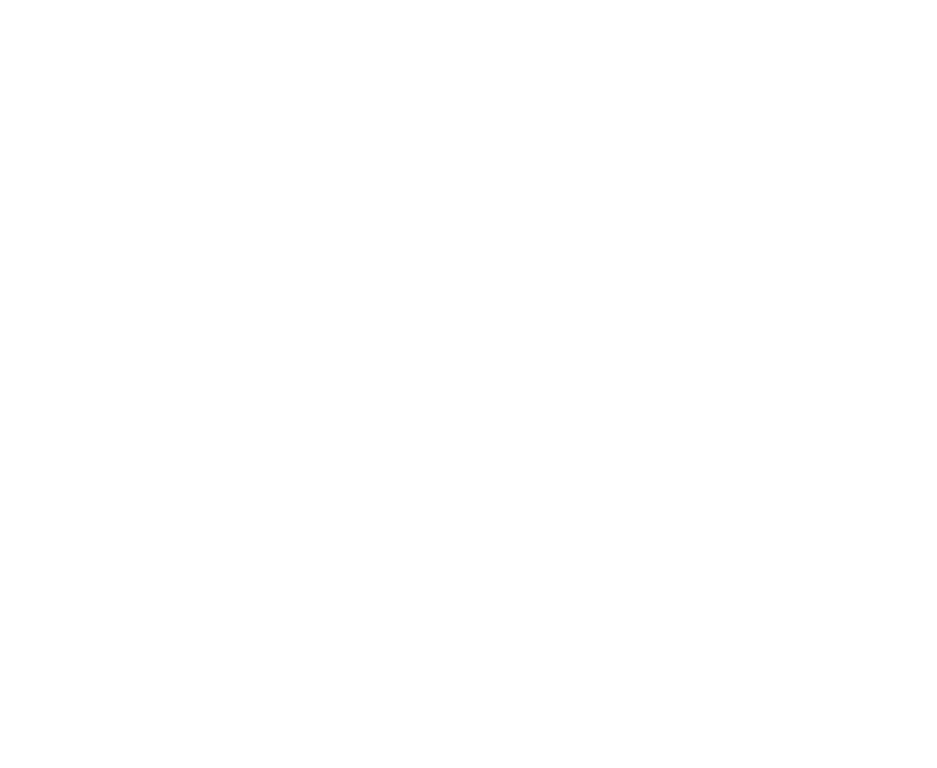
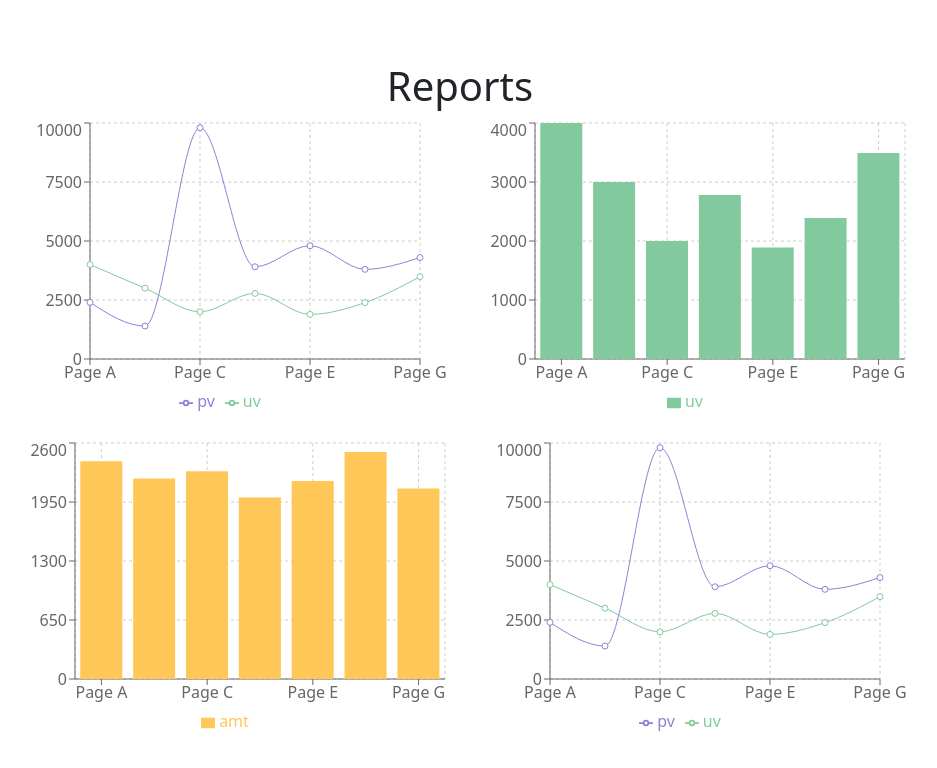
Before and after one commit to COMP2281/software-engineering-group24-25-03, a React (Vite) app in the folder progressTrackerFrontend/: page /reports in a window 1280 px wide. Before the commit this address had no page. Shown: the top 768 px of the page, without its empty margins (180-1117 px from the left). Built offline with nearby package versions, Linux system fonts and the light colour scheme.

Commit message:
Update routes, add reports page

```diff
--- a/progressTrackerFrontend/package.json
+++ b/progressTrackerFrontend/package.json
@@ -22,6 +22,7 @@
     "react-dom": "^18.3.1",
     "react-redux": "^9.1.2",
     "react-router-dom": "^7.0.2",
+    "recharts": "^2.15.1",
     "redux": "^5.0.1"
   },
   "devDependencies": {
--- a/progressTrackerFrontend/src/App.jsx
+++ b/progressTrackerFrontend/src/App.jsx
@@ -3,10 +3,12 @@ import { BrowserRouter as Router, Route, Routes } from 'react-router-dom';
 import Login from './components/authentication/Login'
 import Home from './components/landing_page/Home';
 import Help from './components/landing_page/Help';
+import Report from './components/landing_page/Report';
 import ProtectedRoute from './components/authentication/ProtectedRoute';
 import { useDispatch, useSelector } from 'react-redux';
 import { useEffect } from 'react';
 import { authRefresh } from './redux/slices/authSlice';
+import HelpPage from './components/landing_page/Help';
 function App() {
   const dispatch = useDispatch()
   const authenticated = useSelector((state) => state.auth.authenticated)
@@ -21,8 +23,10 @@ function App() {
   return (
     <Router>
       <Routes>
-        <Route path='/' element={<ProtectedRoute><Help/></ProtectedRoute>}/>
-        <Route path="/login" element={<Help/>}/>
+        <Route path='/' element={<ProtectedRoute><Home/></ProtectedRoute>}/>
+        <Route path="/login" element={<Login/>}/>
+        <Route path="/help" element={<HelpPage/>}/>
+        <Route path="/reports" element={<Report/>}/>
       </Routes>
     </Router>
   )
--- /dev/null
+++ b/progressTrackerFrontend/src/components/landing_page/Report.jsx
@@ -0,0 +1,94 @@
+import React from 'react';
+import {
+  BarChart,
+  Bar,
+  LineChart,
+  Line,
+  XAxis,
+  YAxis,
+  CartesianGrid,
+  Tooltip,
+  Legend,
+  ResponsiveContainer,
+} from 'recharts';
+
+const data = [
+  { name: 'Page A', uv: 4000, pv: 2400, amt: 2400 },
+  { name: 'Page B', uv: 3000, pv: 1398, amt: 2210 },
+  { name: 'Page C', uv: 2000, pv: 9800, amt: 2290 },
+  { name: 'Page D', uv: 2780, pv: 3908, amt: 2000 },
+  { name: 'Page E', uv: 1890, pv: 4800, amt: 2181 },
+  { name: 'Page F', uv: 2390, pv: 3800, amt: 2500 },
+  { name: 'Page G', uv: 3490, pv: 4300, amt: 2100 },
+];
+
+const ReportPage = () => {
+  return (
+    <div>
+        <div style={{ maxWidth: '900px', margin: '0 auto' }}>
+            <h1>Reports</h1>
+            <div style={{ display: 'flex', flexWrap: 'wrap', gap: '20px' }}>
+                {/* First Chart - Leading diagonal (Line Chart) */}
+                <div style={{ flex: '1 1 calc(50% - 20px)', height: '300px' }}>
+                <ResponsiveContainer width="100%" height="100%">
+                    <LineChart data={data} margin={{ top: 5, right: 30, left: 20, bottom: 5 }}>
+                    <CartesianGrid strokeDasharray="3 3" />
+                    <XAxis dataKey="name" />
+                    <YAxis />
+                    <Tooltip />
+                    <Legend />
+                    <Line type="monotone" dataKey="pv" stroke="#8884d8" />
+                    <Line type="monotone" dataKey="uv" stroke="#82ca9d" />
+                    </LineChart>
+                </ResponsiveContainer>
+                </div>
+
+                {/* Second Chart - Bar Chart */}
+                <div style={{ flex: '1 1 calc(50% - 20px)', height: '300px' }}>
+                <ResponsiveContainer width="100%" height="100%">
+                    <BarChart data={data}>
+                    <CartesianGrid strokeDasharray="3 3" />
+                    <XAxis dataKey="name" />
+                    <YAxis />
+                    <Tooltip />
+                    <Legend />
+                    <Bar dataKey="uv" fill="#82ca9d" />
+                    </BarChart>
+                </ResponsiveContainer>
+                </div>
+
+                {/* Third Chart - Bar Chart */}
+                <div style={{ flex: '1 1 calc(50% - 20px)', height: '300px' }}>
+                <ResponsiveContainer width="100%" height="100%">
+                    <BarChart data={data}>
+                    <CartesianGrid strokeDasharray="3 3" />
+                    <XAxis dataKey="name" />
+                    <YAxis />
+                    <Tooltip />
+                    <Legend />
+                    <Bar dataKey="amt" fill="#ffc658" />
+                    </BarChart>
+                </ResponsiveContainer>
+                </div>
+
+                {/* Fourth Chart - Leading diagonal (Line Chart) */}
+                <div style={{ flex: '1 1 calc(50% - 20px)', height: '300px' }}>
+                <ResponsiveContainer width="100%" height="100%">
+                    <LineChart data={data} margin={{ top: 5, right: 30, left: 20, bottom: 5 }}>
+                    <CartesianGrid strokeDasharray="3 3" />
+                    <XAxis dataKey="name" />
+                    <YAxis />
+                    <Tooltip />
+                    <Legend />
+                    <Line type="monotone" dataKey="pv" stroke="#8884d8" />
+                    <Line type="monotone" dataKey="uv" stroke="#82ca9d" />
+                    </LineChart>
+                </ResponsiveContainer>
+                </div>
+            </div>
+        </div>
+    </div>
+  );
+};
+
+export default ReportPage;
```
Also changed, not shown: 1 other file (tests, documents, lock files or other folders).
